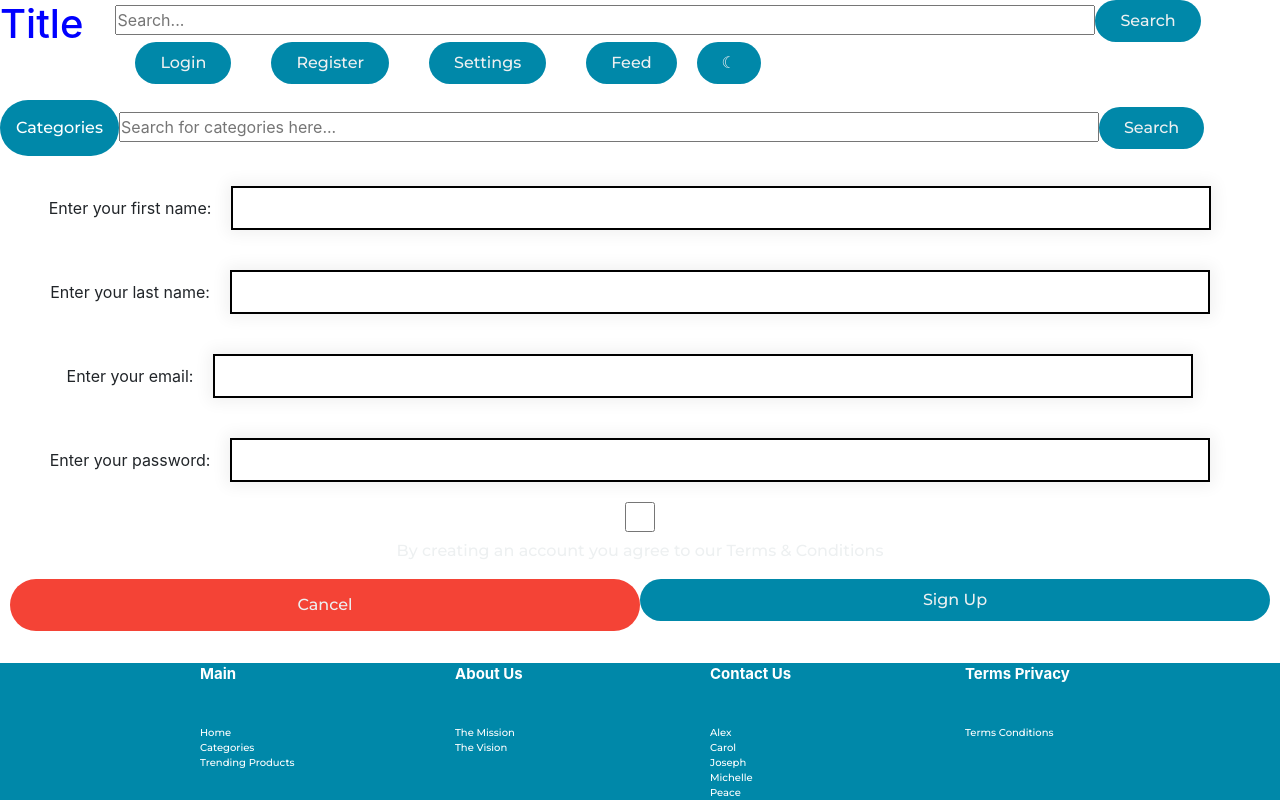
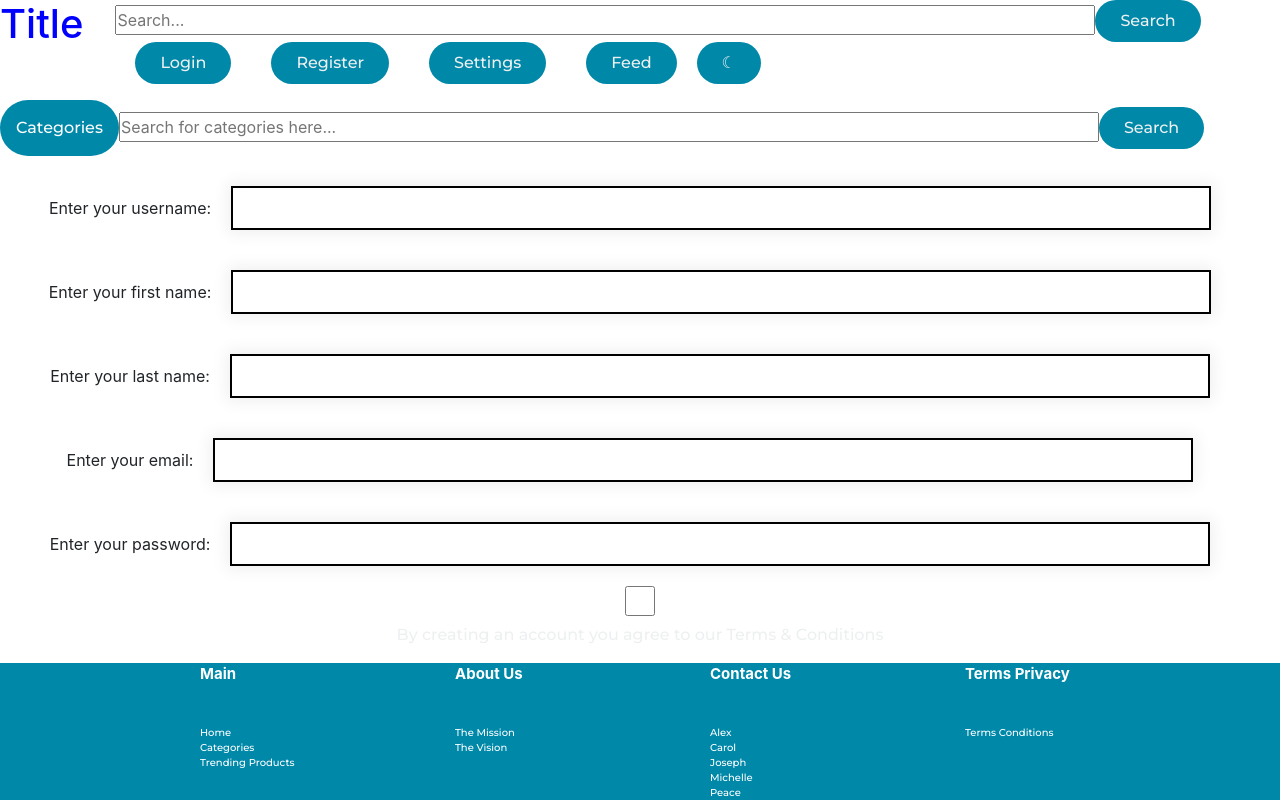
Before and after one commit to Ziqiongg/CapstoneProject, a React (Create React App) app in the folder capstone-front/: page /register in a window 1280 px wide. Built offline with nearby package versions, Linux system fonts and the light colour scheme.

Commit message:
push origin updatingRegisterForm q

```diff
--- a/capstone-front/src/components/Register/Register.js
+++ b/capstone-front/src/components/Register/Register.js
@@ -8,11 +8,13 @@ import React, { useState } from 'react';
 
 const Register = ({ handleClose }) => {
 
+  const [userName, setUserName] = useState('');
   const [firstName, setFirstName] = useState('');
   const [lastName, setLastName] = useState('');
   const [email, setEmail] = useState('');
   const [password, setPassword] = useState('');
 
+  const handleUserNameChange = event => setUserName(event.target.value);
   const handleFirstNameChange = event => setFirstName(event.target.value);
   const handleLastNameChange = event => setLastName(event.target.value);
   const handleEmailChange = event => setEmail(event.target.value);
@@ -21,13 +23,21 @@ const Register = ({ handleClose }) => {
 
   const handleSubmit = e => {
     e.preventDefault();
-    console.log(firstName, lastName, email, password);
+    console.log(userName, firstName, lastName, email, password);
     handleClose();
   };
 
   return (
     <div class = "register-form">
       <form onSubmit = {handleSubmit}>
+
+      <div class = "user-name">
+          <label>
+            Enter your username:
+            <input type = "text" name = "userName" variant = "filled" required onChange = {handleUserNameChange} />
+          </label>
+        </div>
+
         <div class = "first-name">
           <label>
             Enter your first name:
```
